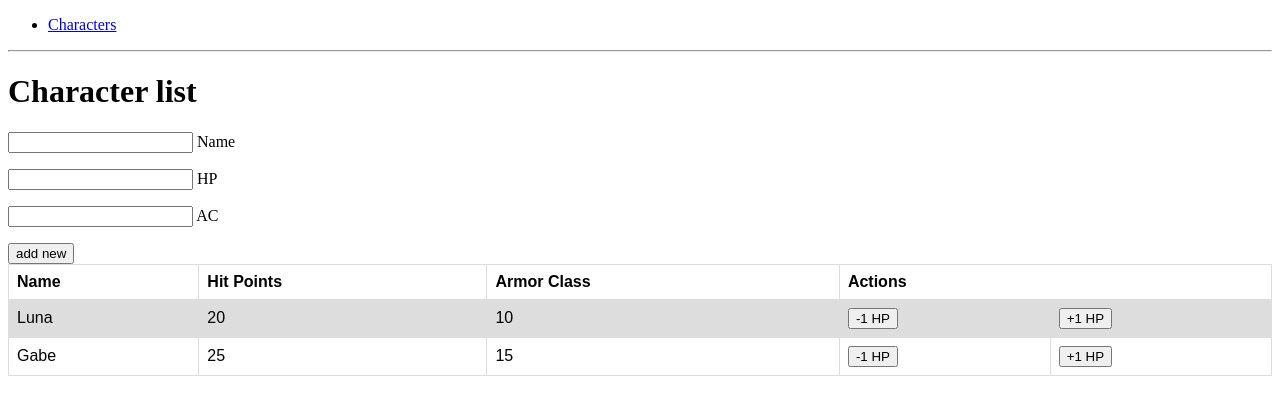
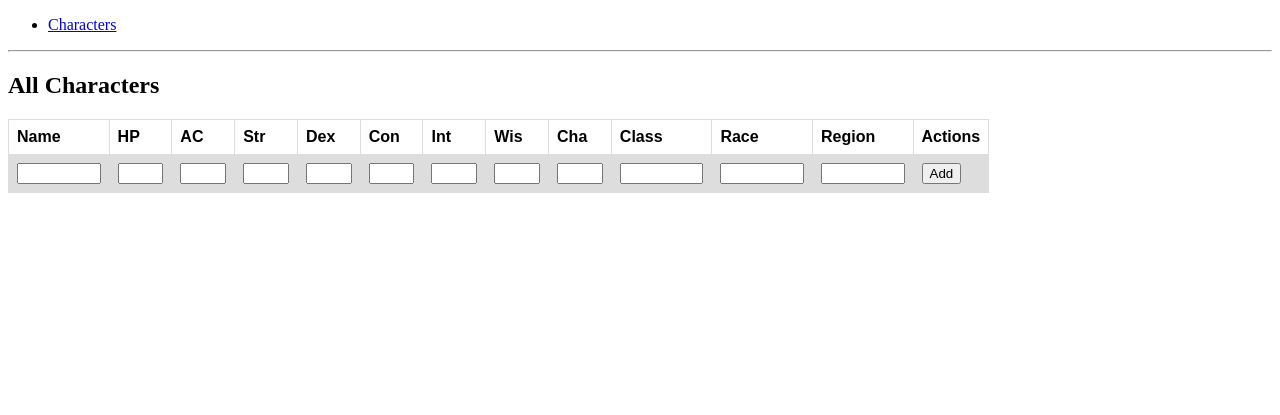
Before and after one commit to inkyblinkypinkyclyde/DnD-flask-app, a Flask app: page /characters in a window 1280 px wide. Shown: the top 415 px of the page. Run offline with Flask 2, Linux system fonts and the light colour scheme; data that the repository does not hold is empty; some libraries are stand-ins or nearby versions.

Commit message:
can add characters and view existing on index page

```diff
--- a/app.py
+++ b/app.py
@@ -1,7 +1,13 @@
 from flask import Flask
+from controllers.character_controller import characters_blueprint
+
 
 app = Flask(__name__)
-from controllers import controller
+app.register_blueprint(characters_blueprint)
+
+@app.route('/')
+def home():
+    return "hello"
 
 if __name__ == "__main__":
-    app.run(debug=True)
+    app.run(debug=True, port=5001)
--- /dev/null
+++ b/controllers/character_controller.py
@@ -0,0 +1,34 @@
+from audioop import ratecv
+from crypt import methods
+from ctypes.wintypes import HPALETTE
+from logging import raiseExceptions
+from readline import set_history_length
+from unicodedata import name
+from flask import render_template, request, redirect, Blueprint
+from models.character import *
+import repositories.character_repository as character_repository
+
+characters_blueprint = Blueprint("characters", __name__)
+
+@characters_blueprint.route('/characters')
+def all_characters():
+    characters = character_repository.select_all()
+    return render_template('characters/index.html', title="All Characters", characters = characters)
+
+@characters_blueprint.route('/characters', methods=['POST'])
+def new_character():
+    name = request.form['name']
+    HP = request.form['hp']
+    AC = request.form['ac']
+    strength = request.form['strength']
+    dexterity = request.form['dexterity']
+    constitution = request.form['constitution']
+    intelligence = request.form['intelligence']
+    wisdom = request.form['wisdom']
+    charisma = request.form['charisma']
+    character_class = request.form['character_class']
+    race = request.form['race']
+    region = request.form['region']
+    character = Character(name, HP, AC, strength, dexterity, constitution, intelligence, wisdom, charisma, character_class, race, region)
+    character_repository.save(character)
+    return redirect('/characters')
--- a/controllers/controller.py
+++ /dev/null
@@ -1,29 +0,0 @@
-from argparse import Action
-from ctypes.wintypes import HPALETTE
-from flask import render_template, request, redirect
-from app import app
-from models.characters import *
-from models.character import *
-
-@app.route('/characters')
-def index():
-    return render_template('index.html', title="Character entry", character_list = character_list)
-
-@app.route('/characters', methods=['POST'])
-def new_character():
-    name = request.form['name']
-    HP = request.form['HP']
-    AC = request.form['AC']
-    new_character = Character(name=name, HP=HP, AC=AC)
-    add_new_character(new_character)
-    return redirect('/characters')
-
-@app.route('/characters/remove_HP/<name>', methods=['Post'])
-def lower_hp(name):
-    remove_1_hp(name)
-    return redirect('/characters')
-
-@app.route('/characters/add_HP/<name>', methods=['Post'])
-def raise_hp(name):
-    add_1_hp(name)
-    return redirect('/characters')
--- /dev/null
+++ b/db/run_sql.py
@@ -0,0 +1,20 @@
+import psycopg2
+import psycopg2.extras as ext
+
+def run_sql(sql, values = None):
+    conn = None
+    results = []
+
+    try:
+        conn=psycopg2.connect("dbname='dnd_web'")
+        cur = conn.cursor(cursor_factory=ext.DictCursor)
+        cur.execute(sql, values)
+        conn.commit()
+        results = cur.fetchall()
+        cur.close()
+    except (Exception, psycopg2.DatabaseError) as error:
+        print(error)
+    finally:
+        if conn is not None:
+            conn.close()
+    return results
--- a/models/characters.py
+++ /dev/null
@@ -1,25 +0,0 @@
-
-from models.character import Character
-# from character import Character
-
-character1 = Character("Luna", 20, 10)
-character2 = Character("Gabe", 25, 15)
-
-character_list = [character1, character2]
-
-def add_new_character(new_character):
-    character_list.append(new_character)
-
-def remove_1_hp(character):
-    for character_in_list in character_list:
-        if character_in_list.name == character:
-            character_in_list.HP -= 1
-            print(character_in_list.HP)
-            break
-
-def add_1_hp(character):
-    for character_in_list in character_list:
-        if character_in_list.name == character:
-            character_in_list.HP += 1
-            print(character_in_list.HP)
-            break
--- /dev/null
+++ b/repositories/character_repository.py
@@ -0,0 +1,42 @@
+from db.run_sql import run_sql
+from models.character import Character
+
+def save(character):
+    sql = "INSERT INTO characters (name, HP, AC, strength, dexterity, constitution, intelligence, wisdom, charisma, character_class, race, region) VALUES (%s, %s, %s, %s, %s, %s, %s, %s, %s, %s, %s, %s) RETURNING *"
+    values = [character.name, character.HP, character.AC, character.strength, character.dexterity, character.constitution, character.intelligence, character.wisdom, character.charisma, character.character_class, character.race, character.region]
+    results = run_sql(sql, values)
+    id = results[0]['id']
+    character.id = id
+    return character
+
+def select_all():
+    characters = []
+    sql = "SELECT * FROM characters"
+    results = run_sql(sql)
+    for row in results:
+        character = Character(row['name'], row['hp'], row['ac'], row['strength'], row['dexterity'], row['constitution'], row['intelligence'], row['wisdom'], row['charisma'], row['character_class'], row['race'], row['region'])
+        characters.append(character)
+    return characters
+
+def select(id):
+    character = None
+    sql = "SELECT * FROM characters WHERE id = %s"
+    values = [id]
+    result = run_sql(sql, values)[0]
+    if result is not None:
+        character = Character(result['name'], result['hp'], result['ac'], result['strength'], result['dexterity'], result['constitution'], result['intelligence'], result['wisdom'], result['charisma'], result['character_class'], result['race'], result['region'])
+    return character
+
+def delete_all():
+    sql = 'DELETE FROM characters'
+    run_sql(sql)
+
+def delete(id):
+    sql = 'DELETE FROM characters WHERE id = %s'
+    values = [id]
+    run_sql(sql, values)
+
+def update(character):
+    sql = 'UPDATE transactions SET (name, HP, AC, strength, dexterity, constitution, intelligence, wisdom, charisma, character_class, race, region) VALUES (%s, %s, %s, %s, %s, %s, %s, %s, %s, %s, %s, %s) WHERE id = %s'
+    values = [character.name, character.HP, character.AC, character.strength, character.dexterity, character.constitution, character.intelligence, character.wisdom, character.charisma, character.character_class, character.race, character.region, character.id]
+    run_sql(sql, values)
--- /dev/null
+++ b/run_tests.py
@@ -0,0 +1,6 @@
+import unittest
+
+from tests.character_test import TestCharacter
+
+if __name__ == '__main__':
+    unittest.main()
--- a/static/css/main.css
+++ b/static/css/main.css
@@ -1,7 +1,15 @@
 table {
     font-family: arial, sans-serif;
     border-collapse: collapse;
-    width: 100%;
+    /* width: 100%; */
+}
+
+input[type=number] {
+    width: 10mm
+}
+
+input[type=text] {
+    width: 20mm
 }
 
 td,
@@ -14,3 +22,7 @@ th {
 tr:nth-child(even) {
     background-color: #dddddd;
 }
+
+body {
+    background-color: white;
+}
--- /dev/null
+++ b/templates/characters/index.html
@@ -0,0 +1,60 @@
+{% extends "base.html"%}
+
+{% block content %}
+<section>
+    <h1>All Characters</h1>
+</section>
+<section>
+    <table>
+        <tr>
+            <th>Name</th>
+            <th>HP</th>
+            <th>AC</th>
+            <th>Str</th>
+            <th>Dex</th>
+            <th>Con</th>
+            <th>Int</th>
+            <th>Wis</th>
+            <th>Cha</th>
+            <th>Class</th>
+            <th>Race</th>
+            <th>Region</th>
+            <th>Actions</th>
+        </tr>
+        {%for character in characters%}
+        <tr>
+            <td>{{character.name}}</td>
+            <td>{{character.HP}}</td>
+            <td>{{character.AC}}</td>
+            <td><b>{{character.ability_modifier(character.strength)}}</b>({{character.strength}})</td>
+            <td><b>{{character.ability_modifier(character.dexterity)}}</b>({{character.dexterity}})</td>
+            <td><b>{{character.ability_modifier(character.constitution)}}</b>({{character.constitution}})</td>
+            <td><b>{{character.ability_modifier(character.intelligence)}}</b>({{character.intelligence}})</td>
+            <td><b>{{character.ability_modifier(character.wisdom)}}</b>({{character.wisdom}})</td>
+            <td><b>{{character.ability_modifier(character.charisma)}}</b>({{character.charisma}})</td>
+            <td>{{character.character_class}}</td>
+            <td>{{character.race}}</td>
+            <td>{{character.region}}</td>
+            <td><a href="">edit</a> <a href="{{character.id}}/delete">delete</a></td>
+        </tr>
+        {%endfor%}
+        <tr>
+            <form action="/characters" method="post">
+                <td><input type="text" name="name"></td>
+                <td><input type="number" name="hp" id="" size="4"></td>
+                <td><input type="number" name="ac" id=""></td>
+                <td><input type="number" name="strength" id=""></td>
+                <td><input type="number" name="dexterity" id=""></td>
+                <td><input type="number" name="constitution" id=""></td>
+                <td><input type="number" name="intelligence" id=""></td>
+                <td><input type="number" name="wisdom" id=""></td>
+                <td><input type="number" name="charisma" id=""></td>
+                <td><input type="text" name="character_class" id=""></td>
+                <td><input type="text" name="race" id=""></td>
+                <td><input type="text" name="region" id=""></td>
+                <td><button type="submit">Add</button></td>
+            </form>
+        </tr>
+    </table>
+</section>
+{% endblock %}
--- a/templates/index.html
+++ b/templates/index.html
@@ -1,51 +1,7 @@
 {% extends "base.html"%}
 
 {% block content %}
-<h1>Character list</h1>
 <section>
-    <form action="/characters" method="POST">
-        <p>
-            <input type="text" name="name" id="name">
-            <label for="name">Name</label>
-        </p>
-        <p>
-            <input type="number" name="HP" id="HP">
-            <label for="HP">HP</label>
-        </p>
-        <p>
-            <input type="number" name="AC" id="AC">
-            <label for="AC" name="AC">AC</label>
-        </p>
-        <input type="submit" value="add new">
-    </form>
-</section>
-<section>
-    <table>
-        <tr>
-            <th>Name</th>
-            <th>Hit Points</th>
-            <th>Armor Class</th>
-            <th colspan="2">Actions</th>
-        </tr>
-        {% for character in character_list%}
-        <tr>
-            <td>{{ character.name}}</td>
-            <td>{{ character.HP}}</td>
-            <td>{{ character.AC}}</td>
-            <td>
-                <form action="/character/remove_HP/{{character.name}}" methods="POST">
-                    <input type="submit" value="-1 HP">
-                </form>
-            </td>
-            <td>
-                <form action="/character/add_HP/{{character.name}}" methods="POST">
-                    <input type="submit" value="+1 HP">
-                </form>
-            </td>
-        </tr>
-        {% endfor %}
-    </table>
-    <div>
-    </div>
+    <h1>All Characters</h1>
 </section>
 {% endblock %}
```
Also changed, not shown: console.py (added, +13 -0 lines), db/dnd_web.sql (added, +17 -0 lines), models/character.py (+45 -1 lines), tests/character_test.py (added, +43 -0 lines), templates/characters/edit.html (added), templates/characters/new.html (added), templates/characters/show.html (added).
